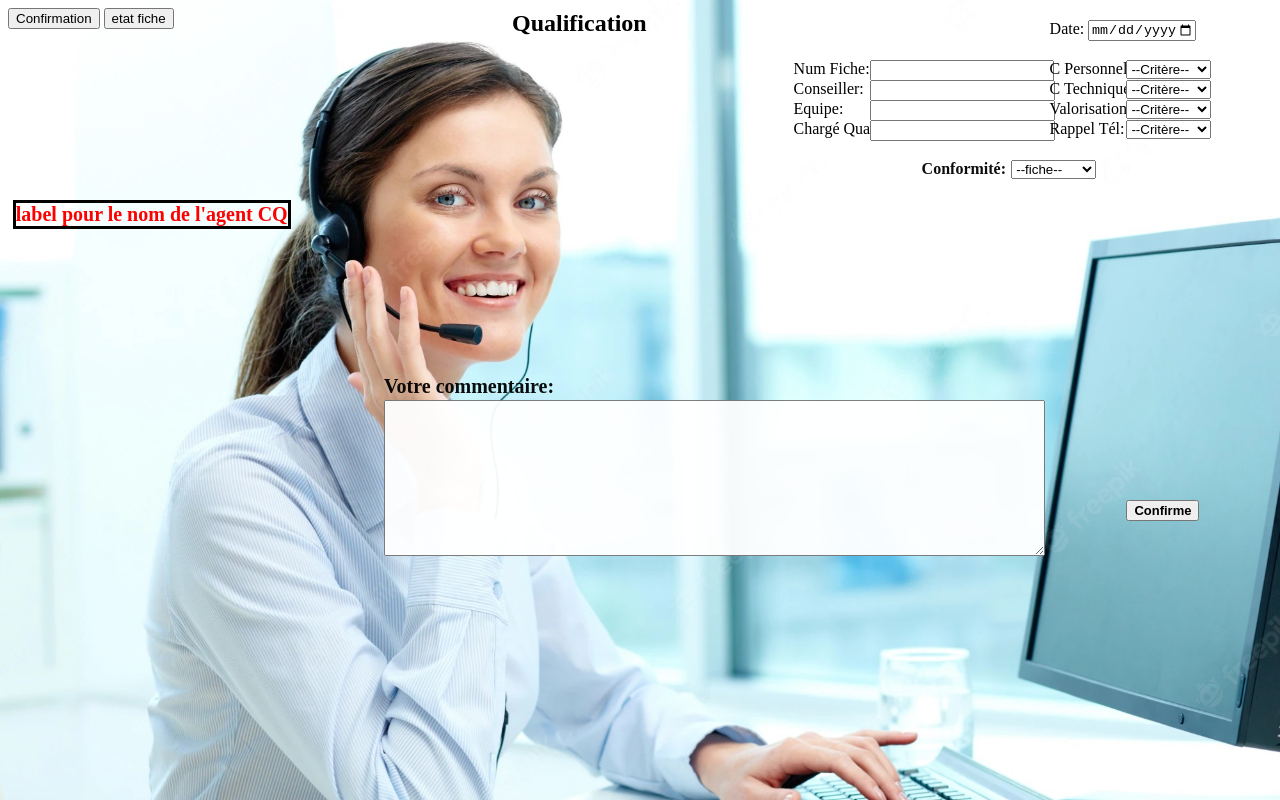
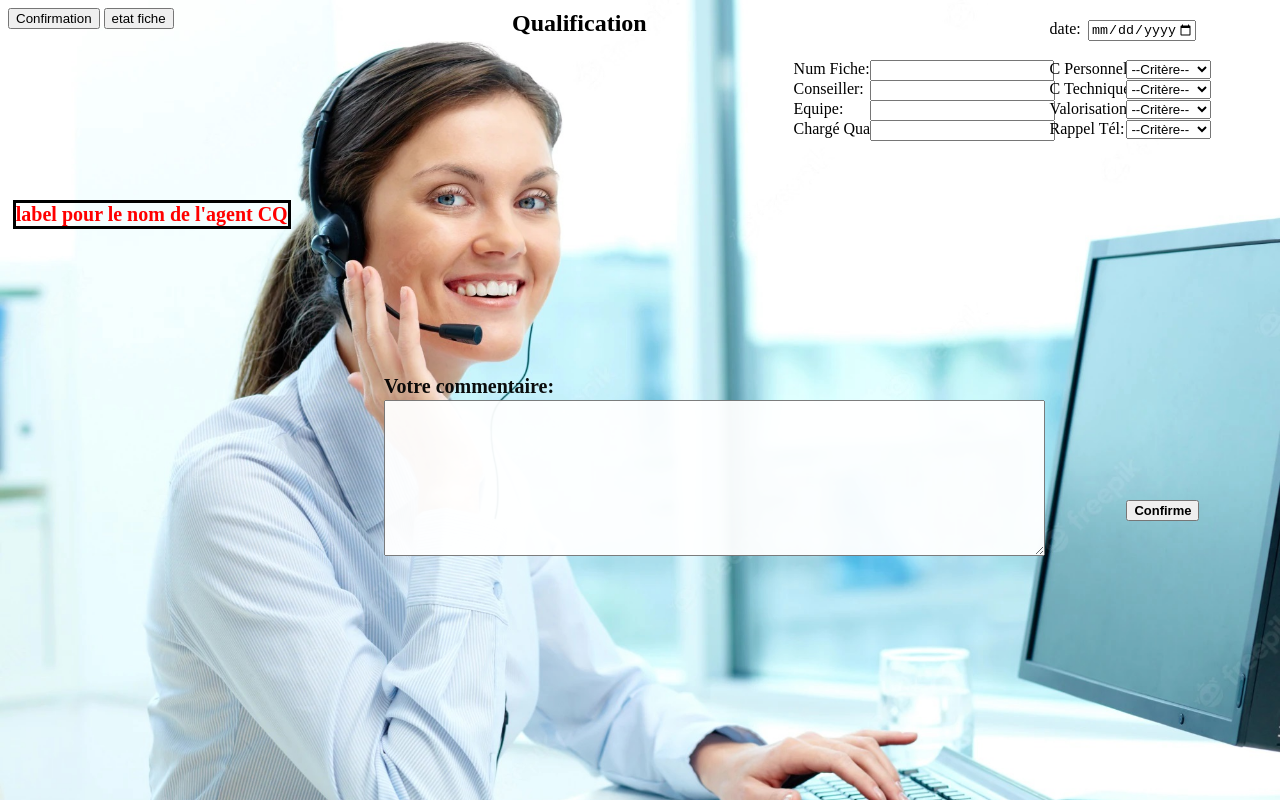
Before and after one commit to MrabetMedSkander/project1, a plain HTML site: page index.html in a window 1280 px wide. Drawn offline with nearby package versions, Linux system fonts and the light colour scheme.

Commit message:
4th step

```diff
--- a/index.html
+++ b/index.html
@@ -19,7 +19,7 @@
 
 <button id="con">Confirmation</button>
 
-<! Statistique est un lien Hypertext pour nous mener a une nouvelle page ou on peut chercher un etat d'une fiche existante ou faire une recherche avec un numero de conseiller et avoir ses statistique sur les critéres percent de ko dans chaque critère>
+<! Statistique est un lien Hypertext pour nous mener a une nouvelle page ou on peut chercher un etat d'une fiche existante>
 
 <button  id="etat">etat fiche</button>
 
@@ -62,14 +62,7 @@
       <option value="OK">OK</option>
       <option value="KO">KO Critère</option>
       </select>
-<label id="typ" for="Conformité">Conformité:</label>
-      <select name="Conformité" id="type" >
-      <option value="">--fiche--</option>
-      <option value="Conforme ">Conforme </option>
-      <option value="KO">KO Critère</option>
-      <option value="HC">Hors Cible</option>
-      </select>
-<label id="dat" for="Date">Date:</label>
+<label id="dat" for="date">date:</label>
       <input type="date" id="date" value="aaaa-mm-jj" min="2018-01-01" max="2050-12-31" >
 
 <label id="commen" for="Votre commentaire">Votre commentaire: </label>
--- a/main.css
+++ b/main.css
@@ -119,20 +119,6 @@ position: absolute;
   top: 120px;
 }
 
-#typ{
-	position: absolute;
- left: 72%;
-  top: 160px;
-  opacity: 95%;
-  font-size: 16px;
-  font-weight: bold;
-}
-
-#type{
-	position: absolute;
- left: 79%;
-  top: 160px;
-}
 
 #dat {
   position: absolute;
--- a/main.js
+++ b/main.js
@@ -10,17 +10,16 @@ function insertFiche(){
             caracperso = document.getElementById("caracperso").value;
             valorisation = document.getElementById("valorisation").value;
             rappel = document.getElementById("rappel").value;
-            type = document.getElementById("type").value;
             date = document.getElementById("date").value;
             commentaire = document.getElementById("comment").value;
 
-            let string = (tel +' '+conseiller+' '+equipe+' '+cq+' '+caractech+' '+caracperso+' '+valorisation+' '+rappel+' '+type+' '+date+' '+commentaire)
+            let string = (tel +' '+conseiller+' '+equipe+' '+cq+' '+caractech+' '+caracperso+' '+valorisation+' '+rappel+' '+date+' '+commentaire)
 
 
        fiche = string.split(" ")
 
 
-consttant = ['num Tél', 'conseiller', 'cquipe', 'cq', 'caractech', 'caracperso', 'valorisation', 'rappel', 'type', 'date', 'commentaire']
+consttant = ['num Tél', 'conseiller', 'cquipe', 'cq', 'caractech', 'caracperso', 'valorisation', 'rappel', 'date', 'commentaire']
 
 let item={};
 
```
